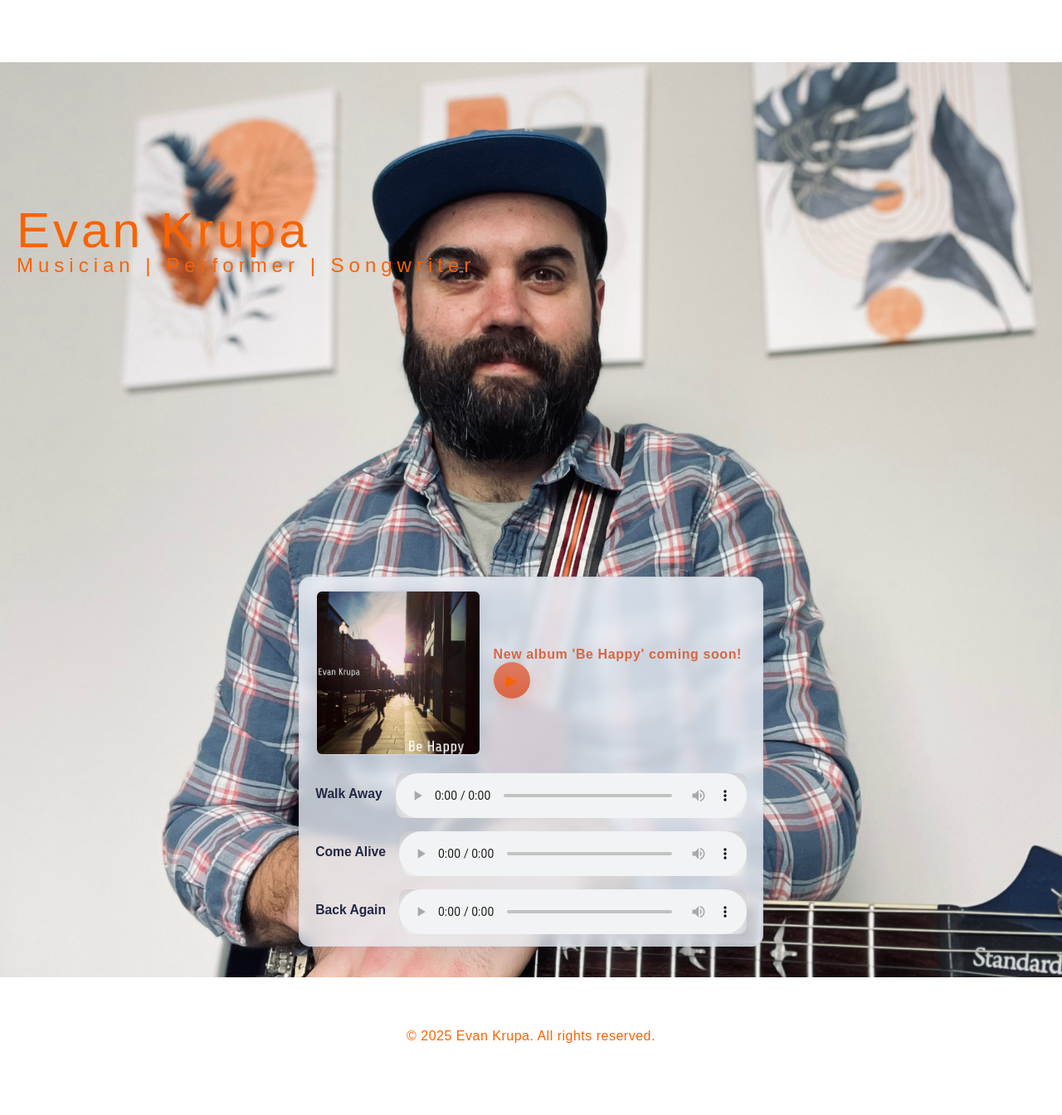
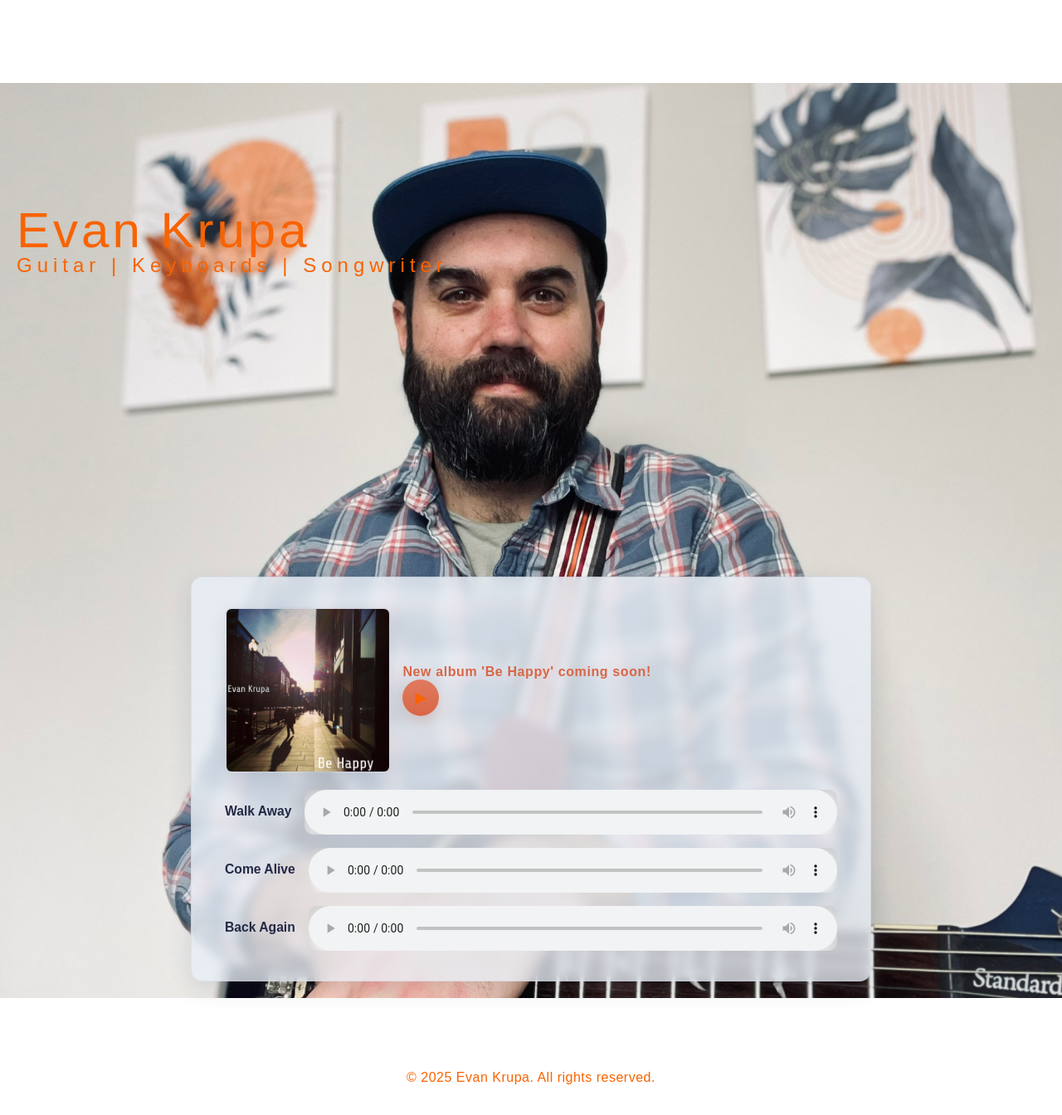
Before and after one commit to EKrupa/krupamusic, a Django app: page / in a window 1280 px wide. Shown: the part 41-1385 px from the top of the page at 83% size. Before the commit the page ends 1298 px from the top, so only its background shows below. Run offline with Django 5.2, Linux system fonts and the light colour scheme.

Commit message:
widecard

```diff
--- a/portfolio/templates/home.html
+++ b/portfolio/templates/home.html
@@ -8,7 +8,7 @@
     <header>
         <div class="title">
         <h1 class="hero-title">Evan Krupa</h1>
-        <p class="sub-title">Musician | Performer | Songwriter</p>
+        <p class="sub-title">Guitar | Keyboards | Songwriter</p>
 
 
         </div>
--- a/static/css/index.css
+++ b/static/css/index.css
@@ -206,10 +206,10 @@ main {
     flex-direction: column;
     align-items: center;
     gap: 0.5rem;
-    max-width: 560px;
-    margin: 0 auto 32px auto;
+    max-width: 820px;
+    margin: 0 auto 40px auto;
     margin-top: 500px;
-    padding: 0.9rem 1.2rem;
+    padding: 2.2rem 2.5rem;
     background: linear-gradient(180deg, rgba(232,238,246,0.85), rgba(232,238,246,0.78));
     border-radius: 14px;
     box-shadow: 0 10px 28px rgba(35,41,70,0.12);
```
